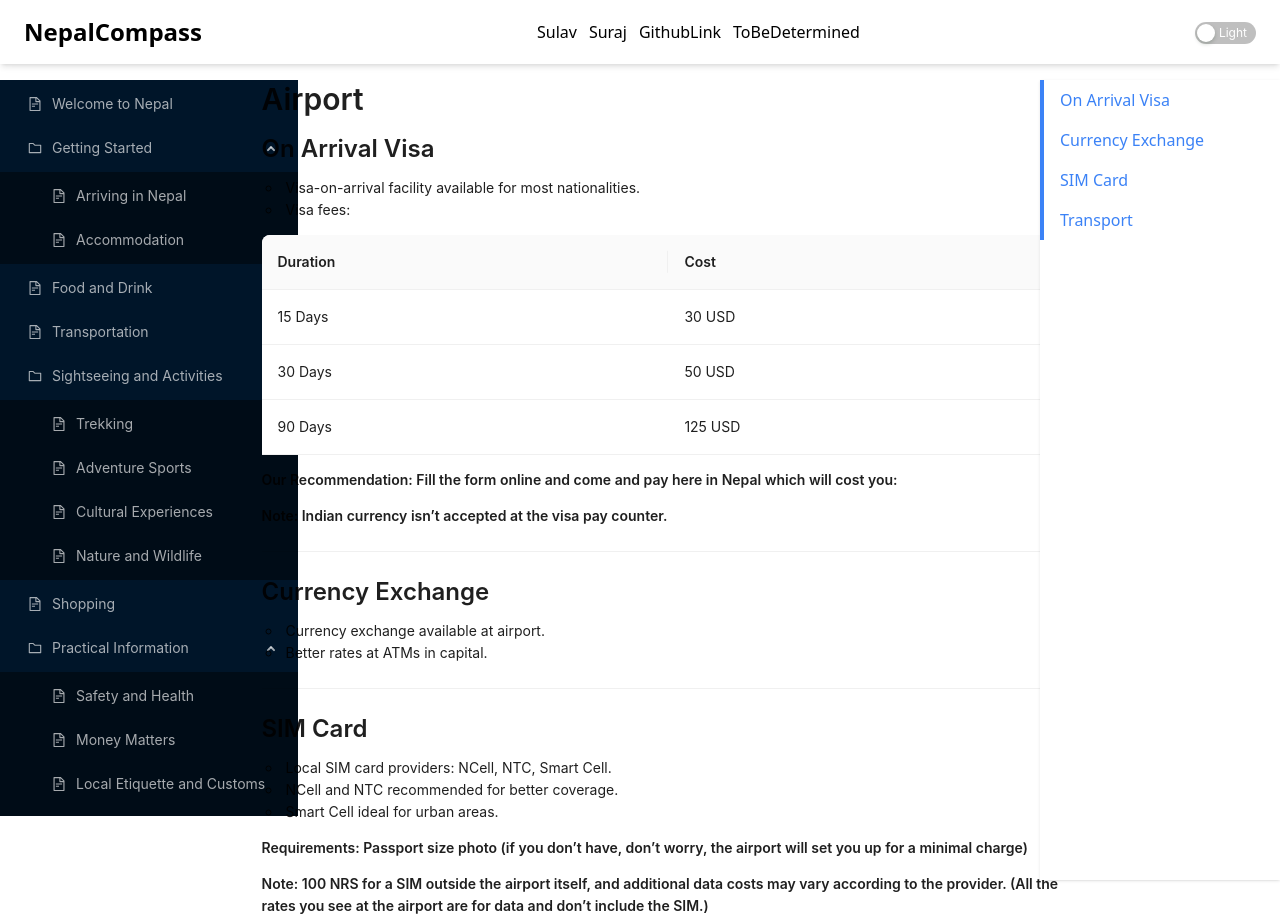
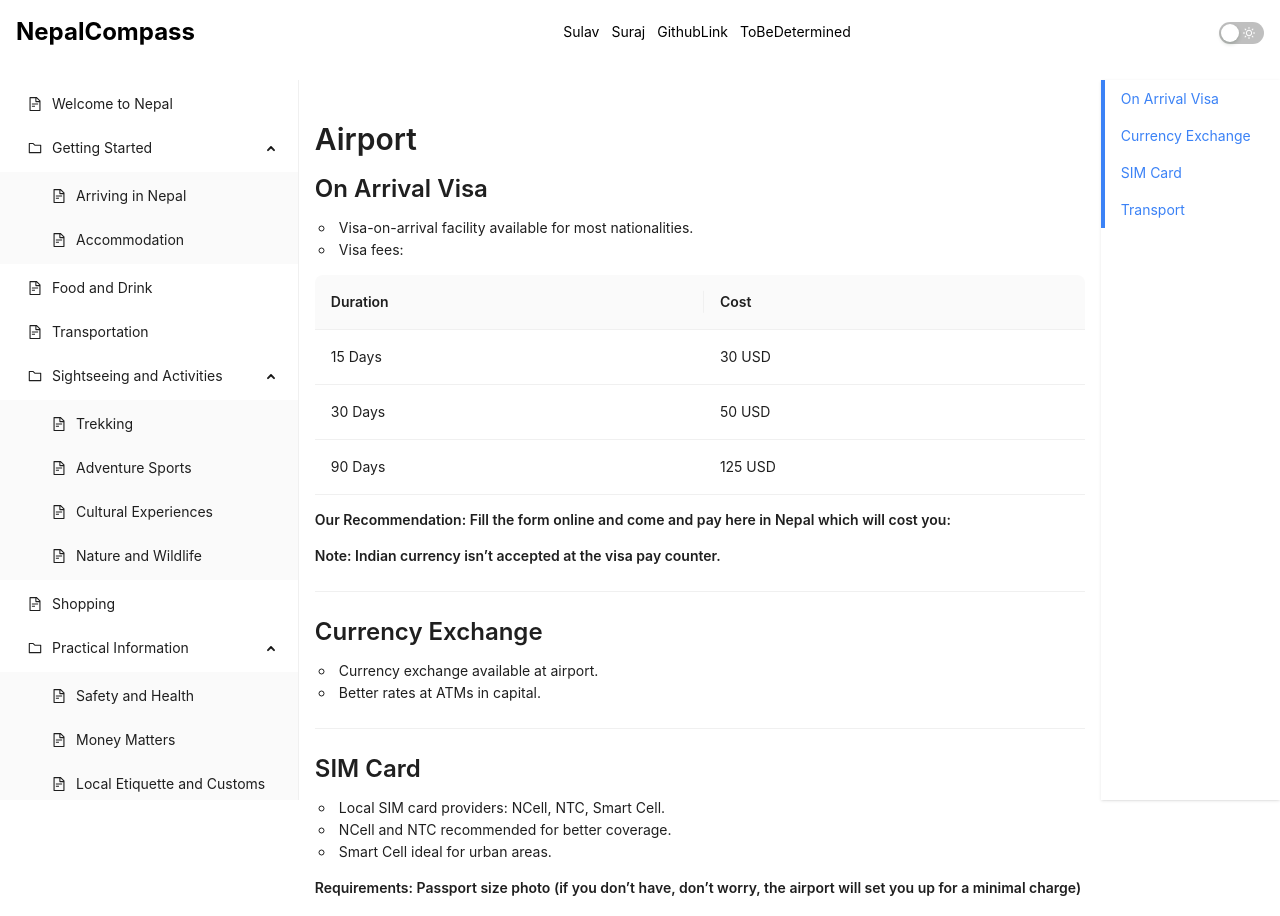
Before and after one commit to Sulav2060/NepalCompass, a React (Vite) app: page / in a window 1280 px wide. Shown: the top 916 px of the page. Built offline with nearby package versions, Linux system fonts and the light colour scheme.

Commit message:
refactor of layout based on Antd components

```diff
--- a/src/App.jsx
+++ b/src/App.jsx
@@ -5,6 +5,7 @@ import PageTemplate from "./pages/PageTemplate";
 import Trekking from "./pages/TrekkingHiking";
 import SafetyHealth from "./pages/SafetyHealth";
 import NatureWildlife from "./pages/NatureWildlife";
+import { useEffect, useState } from "react";
 
 function App() {
   return (
@@ -28,6 +29,7 @@ function App() {
               <PageTemplate
                 contentComponent={<Airport />}
                 navTitle="Airport"
+
                 // navigationItems={Airport.navigationItems}
               />
             }
--- a/src/components/LeftSidebar.jsx
+++ b/src/components/LeftSidebar.jsx
@@ -1,14 +1,17 @@
 import React, { useState } from "react";
 import { Layout, Menu, Drawer, Button } from "antd";
-import { MailOutlined, MenuOutlined } from "@ant-design/icons";
+import {
+  FolderOutlined,
+  FileTextOutlined,
+  MenuOutlined,
+} from "@ant-design/icons";
 import { Link } from "react-router-dom";
 import { useMediaQuery } from "react-responsive";
-import { FolderOutlined, FileTextOutlined } from "@ant-design/icons";
 
 const { Sider } = Layout;
 const { SubMenu } = Menu;
 
-const LeftSidebar = () => {
+const LeftSidebar = ({ darkMode }) => {
   const [visible, setVisible] = useState(false);
   const isMobile = useMediaQuery({ query: "(max-width: 768px)" });
   const items = [
@@ -85,6 +88,7 @@ const LeftSidebar = () => {
       );
     }
   };
+
   const showDrawer = () => {
     setVisible(true);
   };
@@ -95,8 +99,8 @@ const LeftSidebar = () => {
 
   return isMobile ? (
     <div>
-      <Button type="primary" onClick={showDrawer}>
-        <MenuOutlined />
+      <Button type="primary" onClick={showDrawer} icon={<MenuOutlined />}>
+        Menu
       </Button>
       <Drawer
         title="Menu"
@@ -108,6 +112,7 @@ const LeftSidebar = () => {
         <Menu
           defaultSelectedKeys={["1"]}
           mode="inline"
+          theme={darkMode ? "dark" : "light"} // Dark mode theme
           defaultOpenKeys={[
             "getting_started",
             "sightseeing_activities",
@@ -119,17 +124,35 @@ const LeftSidebar = () => {
       </Drawer>
     </div>
   ) : (
-    <Sider width={"auto"} breakpoint="sm" expandBehaviour="overTheTop">
+    <Sider
+      width={"auto"}
+      style={{
+        overflow: "auto",
+        position: "sticky",
+        top: "10vh",
+        height: "90vh",
+        left: 0,
+        background: darkMode ? "#121212" : "#ffffff", // Dark mode background color
+        color: darkMode ? "#ffffff" : "#000000", // Dark mode text color
+      }}
+      breakpoint="md"
+      collapsedWidth={0}
+      theme={darkMode ? "dark" : "light"} // Dark mode theme
+    >
       <Menu
         mode="inline"
-        theme="dark"
-        width={"100%"}
-        style={{ borderRight: 0 }}
+        style={{
+          position: "sticky",
+          left: 0,
+          background: darkMode ? "#121212" : "#ffffff", // Dark mode background color
+          color: darkMode ? "#ffffff" : "#000000", // Dark mode text color
+        }}
         defaultOpenKeys={[
           "getting_started",
           "sightseeing_activities",
           "practical_info",
         ]}
+        theme={darkMode ? "dark" : "light"} // Dark mode theme
       >
         {items.map(renderMenuItem)}
       </Menu>
--- a/src/components/Navbar.jsx
+++ b/src/components/Navbar.jsx
@@ -1,24 +1,67 @@
-import React from "react";
-import { Switch } from "antd";
-import { BulbOutlined, BulbFilled } from "@ant-design/icons";
+import React, { useEffect, useState } from "react";
+import { Button, Layout, Menu, Switch } from "antd";
+import {
+  MenuOutlined,
+  CloseOutlined,
+  SunOutlined,
+  MoonOutlined,
+} from "@ant-design/icons";
 import { useMediaQuery } from "react-responsive";
+
+const { Header } = Layout;
 
 const Navbar = ({ darkMode, toggleTheme }) => {
   const isMobile = useMediaQuery({ query: "(max-width: 768px)" });
-  // const [darkMode, setDarkMode] = useState(false);
-  // const toggleTheme = () => {
-  //   setDarkMode(!darkMode);
-  //   // You can add logic here to toggle the theme in your application
-  //   console.log("Theme toggled", darkMode);
-  // };
-  if (!isMobile) {
+  const [showMenu, setShowMenu] = useState(false);
+  const [themeChangeClicked, setThemeChangeClicked] = useState(false);
+
+  useEffect(() => {
+    console.log("Theme updated", darkMode);
+  }, [darkMode]);
+
+  const handleMenuToggle = () => {
+    setShowMenu(!showMenu);
+    if (!showMenu) {
+      // Disable scrolling when menu is opened
+      document.body.style.overflow = "hidden";
+    } else {
+      // Enable scrolling when menu is closed
+      document.body.style.overflow = "";
+    }
+  };
+
+  const handleMenuClick = () => {
+    setShowMenu(false);
+    document.body.style.overflow = ""; // Enable scrolling when menu is closed
+  };
+
+  const handleCrossClick = (e) => {
+    e.stopPropagation(); // Prevent event from bubbling up
+    setShowMenu(false);
+    document.body.style.overflow = ""; // Enable scrolling when menu is closed
+  };
+
+  const handleDarkModeToggle = () => {
+    toggleTheme(!darkMode);
+    setThemeChangeClicked(true);
+  };
+
+  const handleThemeChangeComplete = () => {
+    setThemeChangeClicked(false);
+  };
+
   return (
-      <div
-        className={`fixed top-0 z-10 w-full ${
-          darkMode ? "bg-black" : "bg-white"
-        } shadow-md text-${darkMode ? "white" : "black"}`}
+    <Header
+      style={{
+        display: "flex",
+        alignItems: "center",
+        justifyContent: "space-between",
+        padding: "0 16px",
+        background: darkMode ? "#121212" : "#ffffff", // Updated dark mode background color
+        color: darkMode ? "#ffffff" : "#000000", // Updated dark mode text color
+      }}
     >
-        <div className="container mx-auto flex justify-between items-center h-16 px-6 ">
+      <div className="container mx-auto flex justify-between items-center">
         <div className="flex items-center">
           <button
             className={`text-2xl font-bold ${
@@ -28,6 +71,23 @@ const Navbar = ({ darkMode, toggleTheme }) => {
             NepalCompass
           </button>
         </div>
+
+        {isMobile ? (
+          // Hamburger Menu for Mobile
+          <div>
+            <Button
+              icon={showMenu ? <CloseOutlined /> : <MenuOutlined />}
+              onClick={handleMenuToggle}
+              style={{
+                color: darkMode ? "#ffffff" : "#000000",
+                border: "none",
+                fontSize: "24px", // Increased size for better visibility
+                background: showMenu ? "#121212" : "transparent", // Background color based on showMenu
+              }}
+            />
+          </div>
+        ) : (
+          // Regular Menu for Desktop
           <div
             className={`flex justify-center space-x-3 ${
               darkMode ? "text-white" : "text-black"
@@ -46,19 +106,100 @@ const Navbar = ({ darkMode, toggleTheme }) => {
               ToBeDetermined
             </a>
           </div>
+        )}
+
+        {/* Responsive Menu for Mobile */}
+        {isMobile && showMenu && (
+          <div className="fixed inset-0 z-50 bg-black bg-opacity-50 flex items-center justify-center">
+            <div
+              className="dark:bg-[#121212] bg-white w-full max-w-md"
+              onClick={handleMenuClick}
+              style={{
+                border: `1px solid ${darkMode ? "#ffffff" : "#ccc"}`, // Border color based on darkMode
+                padding: "16px",
+                borderRadius: "4px",
+              }}
+            >
+              <Button
+                className="absolute top-0 right-0 m-4"
+                onClick={handleCrossClick}
+                icon={<CloseOutlined />}
+                style={{
+                  background: darkMode ? "#121212" : "#ffffff", // Fix for cross button background color
+                  color: darkMode ? "#ffffff" : "#000000",
+                  border: "none",
+                }}
+              />
+              <Menu
+                onClick={handleMenuClick}
+                mode="inline"
+                style={{ background: darkMode ? "#121212" : "#ffffff" }}
+                theme={darkMode ? "dark" : "light"} // Set Menu theme based on darkMode
+              >
+                <Menu.Item key="1">
+                  <a
+                    href="#"
+                    className={`${darkMode ? "text-white" : "text-black"}`}
+                  >
+                    Sulav
+                  </a>
+                </Menu.Item>
+                <Menu.Item key="2">
+                  <a
+                    href="#"
+                    className={`${darkMode ? "text-white" : "text-black"}`}
+                  >
+                    Suraj
+                  </a>
+                </Menu.Item>
+                <Menu.Item key="3">
+                  <a
+                    href="#"
+                    className={`${darkMode ? "text-white" : "text-black"}`}
+                  >
+                    GithubLink
+                  </a>
+                </Menu.Item>
+                <Menu.Item key="4">
+                  <a
+                    href="#"
+                    className={`${darkMode ? "text-white" : "text-black"}`}
+                  >
+                    ToBeDetermined
+                  </a>
+                </Menu.Item>
+
+                {/* Dark Mode Toggle */}
+                <Menu.Item key="5">
+                  <div className="flex items-center">
+                    <span className="mr-2">Dark Mode</span>
+                    <Switch
+                      checked={darkMode}
+                      onChange={handleDarkModeToggle}
+                      checkedChildren={<MoonOutlined />}
+                      unCheckedChildren={<SunOutlined />}
+                    />
+                  </div>
+                </Menu.Item>
+              </Menu>
+            </div>
+          </div>
+        )}
+
+        {/* Theme Toggle Button for Desktop */}
+        {!isMobile && (
           <div>
             <Switch
-            className="theme-switch"
               checked={darkMode}
               onChange={toggleTheme}
-            checkedChildren="Dark"
-            unCheckedChildren="Light"
+              checkedChildren={<MoonOutlined />}
+              unCheckedChildren={<SunOutlined />}
             />
           </div>
+        )}
       </div>
-      </div>
+    </Header>
   );
-  }
 };
 
 export default Navbar;
--- a/src/components/RightSidebar.jsx
+++ b/src/components/RightSidebar.jsx
@@ -3,7 +3,7 @@ import { Drawer, Button } from "antd";
 import { MenuOutlined } from "@ant-design/icons";
 import { useMediaQuery } from "react-responsive";
 
-const RightSidebar = ({ navigationItems }) => {
+const RightSidebar = ({ navigationItems, darkMode }) => {
   const [activeItems, setActiveItems] = useState([]);
   const [visible, setVisible] = useState(false);
   const isMobile = useMediaQuery({ query: "(max-width: 768px)" });
@@ -30,6 +30,7 @@ const RightSidebar = ({ navigationItems }) => {
       window.removeEventListener("scroll", handleScroll);
     };
   }, [navigationItems]);
+
   const showDrawer = () => {
     setVisible(true);
   };
@@ -37,6 +38,7 @@ const RightSidebar = ({ navigationItems }) => {
   const onClose = () => {
     setVisible(false);
   };
+
   if (!navigationItems) {
     return null;
   }
@@ -46,26 +48,31 @@ const RightSidebar = ({ navigationItems }) => {
       <Button
         type="primary"
         onClick={showDrawer}
-        style={{ position: "fixed", right: 0 }}
-      >
-        <MenuOutlined />
-      </Button>
+        style={{ position: "fixed", right: 0, zIndex: 100 }}
+        icon={<MenuOutlined />}
+      />
       <Drawer
         title="Menu"
         placement="right"
         onClose={onClose}
         visible={visible}
+        zIndex={99}
       >
-        <ul>
+        <ul style={{ listStyle: "none", padding: 0 }}>
           {navigationItems.map((item) => (
             <li
               key={item.id}
               id={item.id}
               className={`py-2 pl-4 border-l-4 ${
                 activeItems.includes(item.id)
-                  ? "border-blue-500 text-blue-500"
-                  : "border-transparent text-gray-700 hover:bg-gray-100"
+                  ? darkMode
+                    ? "border-blue-500 text-blue-500 "
+                    : "border-blue-500 text-blue-500 "
+                  : darkMode
+                  ? "border-transparent text-white hover:bg-gray-700"
+                  : "border-transparent text-black hover:bg-gray-100"
               }`}
+              style={{ cursor: "pointer" }}
             >
               <a href={`#${item.id}`} className="sidebar-link">
                 {item.title}
@@ -76,17 +83,26 @@ const RightSidebar = ({ navigationItems }) => {
       </Drawer>
     </div>
   ) : (
-    <div className="fixed top-10vh right-0 h-full bg-white w-60 overflow-y-auto shadow">
-      <ul>
+    <div
+      className={`sticky top-[10vh] h-[90vh] ${
+        darkMode ? "bg-[#121212]" : "bg-white"
+      } min-w-[14vw] overflow-y-auto shadow`}
+    >
+      <ul style={{ listStyle: "none", padding: 0 }}>
         {navigationItems.map((item) => (
           <li
             key={item.id}
             id={item.id}
             className={`py-2 pl-4 border-l-4 ${
               activeItems.includes(item.id)
-                ? "border-blue-500 text-blue-500"
-                : "border-transparent text-gray-700 hover:bg-gray-100"
+                ? darkMode
+                  ? "border-blue-500 text-blue-500 "
+                  : "border-blue-500 text-blue-500 "
+                : darkMode
+                ? "border-transparent text-white hover:bg-gray-700"
+                : "border-transparent text-black hover:bg-gray-100"
             }`}
+            style={{ cursor: "pointer" }}
           >
             <a href={`#${item.id}`} className="sidebar-link">
               {item.title}
--- a/src/pages/Airport.jsx
+++ b/src/pages/Airport.jsx
@@ -1,11 +1,12 @@
 import React from "react";
-import { Row, Col, Anchor, Typography, Divider, Table } from "antd";
-import { StarOutlined } from "@ant-design/icons";
+import { Row, Col, Typography, Divider, Table } from "antd";
 import titletexts from "../data/titletexts.json";
+
 import tabletexts from "../data/tabletexts.json";
 import texts from "../data/texts.json";
 import RecommendationCard from "../components/ReccommendationCard";
-const { Link } = Anchor;
+import { Content } from "antd/es/layout/layout";
+
 const { Title, Paragraph } = Typography;
 
 const visaDataSource = tabletexts.Airport.visaDataSource;
@@ -13,40 +14,48 @@ const visaColumns = tabletexts.Airport.visaColumns;
 const airportTexts = texts.Airport;
 
 const Airport = () => {
-  //works beautifully
-  Airport.navigationItems = titletexts.Airport.navigationItems;
   return (
-    <div>
+    <Content className="p-4 dark:bg-[#121212] bg-white text-gray-800 ">
       <Row>
         <Col>
-          <div>
-            <Title level={2}>{airportTexts.title}</Title>
+          <div className="overflow-hidden">
+            <Title level={2} className="dark:text-gray-200">
+              {airportTexts.title}
+            </Title>
             <Paragraph id="visa">
-              <Title level={3}>{airportTexts.visa.title}</Title>
-              <Paragraph>
+              <Title className="dark:text-gray-200 dark:bg-[#121212]" level={3}>
+                {airportTexts.visa.title}
+              </Title>
+              <Paragraph className="dark:text-gray-200 dark:bg-[#121212]">
                 <ul>
                   {airportTexts.visa.points.map((point, index) => (
                     <li key={index}>{point}</li>
                   ))}
                 </ul>
+
                 <Table
                   dataSource={visaDataSource}
                   columns={visaColumns}
                   pagination={false}
+                  className="dark:bg-gray-800 dark:text-gray-50"
+                  rowClassName="dark:bg-gray-700 dark:text-gray-200 dark:hover:bg-gray-800"
+                  headerClassName="dark:bg-gray-700 dark:text-gray-200"
                 />
               </Paragraph>
-              <Paragraph>
+              <Paragraph className="dark:text-gray-200">
                 <strong>{airportTexts.visa.recommendation}</strong>
               </Paragraph>
 
-              <Paragraph>
+              <Paragraph className="dark:text-gray-200">
                 <strong>{airportTexts.visa.note}</strong>
               </Paragraph>
             </Paragraph>
             <Divider />
             <Paragraph id="currency">
-              <Title level={3}>{airportTexts.currency.title}</Title>
-              <Paragraph>
+              <Title className="dark:text-gray-200" level={3}>
+                {airportTexts.currency.title}
+              </Title>
+              <Paragraph className="dark:text-gray-200">
                 <ul>
                   {airportTexts.currency.points.map((point, index) => (
                     <li key={index}>{point}</li>
@@ -55,18 +64,20 @@ const Airport = () => {
               </Paragraph>
             </Paragraph>
             <Divider />
-            <Paragraph id="sim">
-              <Title level={3}>{airportTexts.sim.title}</Title>
-              <Paragraph>
+            <Paragraph id="sim" className="dark:text-white">
+              <Title className="dark:text-gray-200" level={3}>
+                {airportTexts.sim.title}
+              </Title>
+              <Paragraph className="dark:text-white">
                 <ul>
                   {airportTexts.sim.points.map((point, index) => (
                     <li key={index}>{point}</li>
                   ))}
                 </ul>
-                <Paragraph>
+                <Paragraph className="dark:text-gray-200">
                   <strong>{airportTexts.sim.requirements}</strong>
                 </Paragraph>
-                <Paragraph>
+                <Paragraph className="dark:text-gray-200">
                   <strong>{airportTexts.sim.note}</strong>
                 </Paragraph>
               </Paragraph>
@@ -78,14 +89,16 @@ const Airport = () => {
             />
             <Divider />
             <Paragraph id="transport">
-              <Title level={3}>{airportTexts.transport.title}</Title>
-              <Paragraph>
+              <Title className="dark:text-gray-200" level={3}>
+                {airportTexts.transport.title}
+              </Title>
+              <Paragraph className="dark:text-gray-200">
                 <ul>
                   {airportTexts.transport.points.map((point, index) => (
                     <li key={index}>{point}</li>
                   ))}
                 </ul>
-                <Paragraph>
+                <Paragraph className="dark:text-gray-200">
                   <strong>{airportTexts.transport.recommendation}</strong>
                 </Paragraph>
               </Paragraph>
@@ -93,7 +106,7 @@ const Airport = () => {
           </div>
         </Col>
       </Row>
-    </div>
+    </Content>
   );
 };
 
--- a/src/pages/PageTemplate.jsx
+++ b/src/pages/PageTemplate.jsx
@@ -1,57 +1,55 @@
-//all pages called from this page
-//apply all layout css here
 import React, { useState } from "react";
 import RightSidebar from "../components/RightSidebar";
 import LeftSidebar from "../components/LeftSidebar";
 import Navbar from "../components/Navbar";
 import titletexts from "../data/titletexts.json";
-import { navigationItems } from "../data/NavigationItems";
+import { Breadcrumb, Layout, Menu, theme } from "antd";
+const { Header, Content, Footer, Sider } = Layout;
+import { useEffect } from "react";
 
 const PageTemplate = ({
   contentComponent: ContentComponent,
   navTitle: navItems,
 }) => {
-  const [darkMode, setDarkMode] = useState(false);
-
   const toggleTheme = () => {
     setDarkMode(!darkMode);
   };
+  function getInitialDarkModePreference() {
+    const savedTheme = localStorage.getItem("theme");
+    if (savedTheme) {
+      return savedTheme === "dark";
+    } else {
+      return window.matchMedia("(prefers-color-scheme: dark)").matches;
+    }
+  }
+  const [darkMode, setDarkMode] = useState(getInitialDarkModePreference());
+  useEffect(() => {
+    if (darkMode) {
+      document.documentElement.classList.add("dark");
+    } else {
+      document.documentElement.classList.remove("dark");
+    }
+    localStorage.setItem("theme", darkMode ? "dark" : "light");
+  }, [darkMode]);
 
   return (
-    <div
-      className={`grid grid-rows-[auto,1fr] grid-cols-[1fr,3.5fr,.8fr] ${
-        darkMode ? "dark" : ""
-      }`}
-    >
-      <div className="row-start-1 col-span-3">
+    <Layout>
+      <Layout
+        style={{ position: "sticky", top: "0vh", left: "0px", zIndex: 10 }}
+      >
         <Navbar darkMode={darkMode} toggleTheme={toggleTheme} />
-      </div>
-      <div
-        className="row-start-2 col-start-1 col-span-1  mt-20 overflow-auto fixed "
-        style={{
-          maxHeight: "calc(100vh - 64px)",
-          scrollbarWidth: "thin",
-          scrollbarColor: "rgba(0, 0, 0, 0.2) transparent",
-        }}
-      >
-        <LeftSidebar />
-      </div>
-      <div className="row-start-2 pl-5 pr-5 col-start-2 col-span-1 mt-20 ">
-        {ContentComponent}
-      </div>
-      <div
-        className="row-start-2 col-start-3 col-span-1 mt-20 fixed "
-        style={{
-          maxHeight: "calc(100vh - 64px)",
-          scrollbarWidth: "thin",
-          scrollbarColor: "rgba(0, 0, 0, 0.2) transparent",
-        }}
-      >
-        {console.log("Page:", navItems)}
-        {console.log("Titles:", titletexts[navItems]?.navigationItems)}
-        <RightSidebar navigationItems={titletexts[navItems]?.navigationItems} />
-      </div>
-    </div>
+      </Layout>
+
+      <Layout className="dark:bg-[#121212] bg-white">
+        <LeftSidebar darkMode={darkMode} />
+        <div className="pt-10">{ContentComponent}</div>
+        <RightSidebar
+          navigationItems={titletexts[navItems]?.navigationItems}
+          darkMode={darkMode}
+        />
+      </Layout>
+    </Layout>
   );
 };
+
 export default PageTemplate;
--- a/tailwind.config.js
+++ b/tailwind.config.js
@@ -1,5 +1,6 @@
 /** @type {import('tailwindcss').Config} */
 export default {
+  darkMode: 'class',
   content: ["./index.html",
   "./src/**/*.{js,ts,jsx,tsx}",],
   theme: {
```
Also changed, not shown: src/components/ReccommendationCard.jsx (+13 -6 lines). Lines whose indentation alone changed are shown as unchanged.
